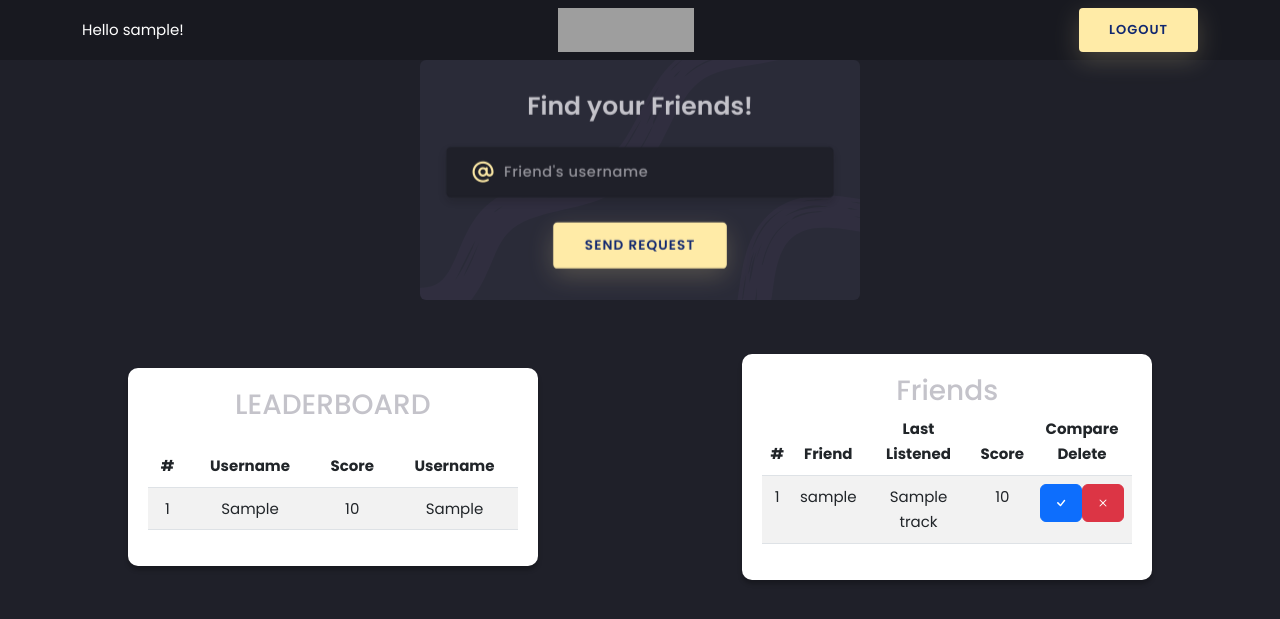
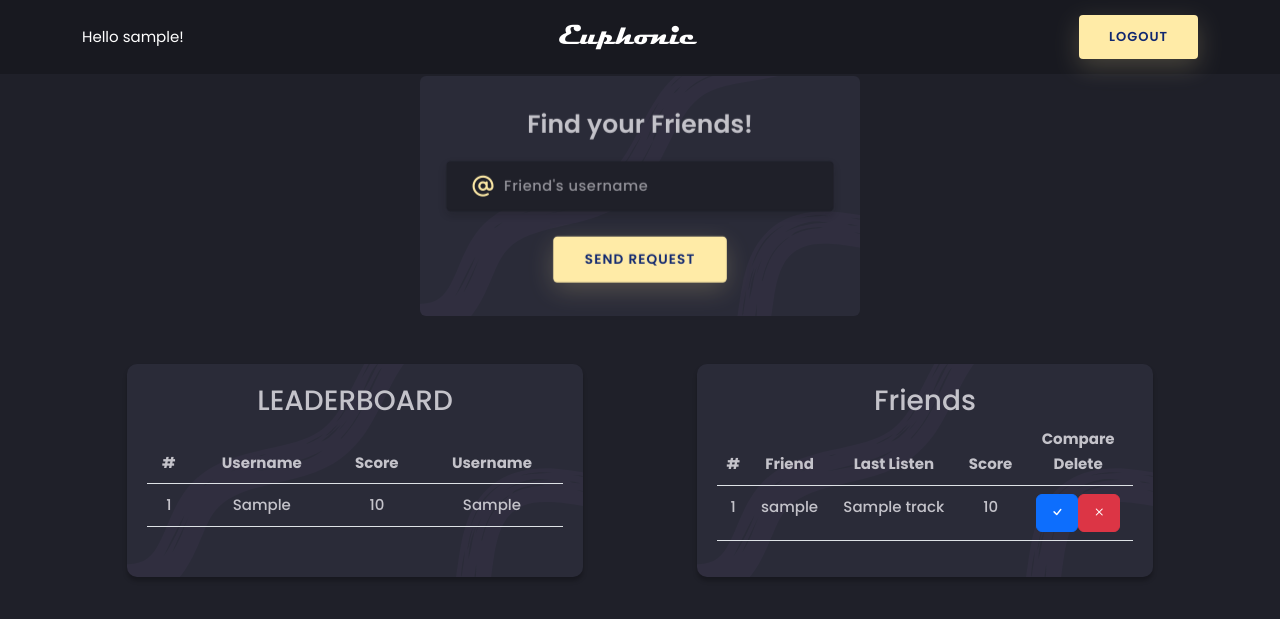
Before and after one commit to Scooney6/Euphonic, a Flask app: template Flask/templates/home.html in a window 1280 px wide. Shown: the top 619 px of the page. Run offline with Flask 2, Linux system fonts and the light colour scheme; the template is opened without the code that fills it: most values are stand-ins (such as "Sample title", 1, 10 or a date in 2020); parts of the project's set-up code (start-up, migrations or seed data) failed here and were passed over; some libraries are stand-ins or nearby versions; grey boxes are pictures that could not be loaded.

Commit message:
Dashboard Look Update

```diff
--- a/Flask/static/css/style.css
+++ b/Flask/static/css/style.css
@@ -1,4 +1,9 @@
 @import url('https://fonts.googleapis.com/css?family=Poppins:400,500,600,700,800,900');
+
+@font-face {
+  font-family: customEuphonic;
+  src: url(../font/MAGNETOB.TTF);
+}
 
 body {
   font-family: 'Poppins', sans-serif;
@@ -10,9 +15,21 @@ body {
   overflow-x: hidden;
 }
 
+.table {
+  font-family: 'Poppins', sans-serif;
+  font-weight: 500;
+  font-size: 15px;
+  color: #c4c3ca;
+}
+
+.euphonic-custom-font {
+  font-family: customEuphonic;
+}
+
 a {
   cursor: pointer;
   transition: all 200ms linear;
+  text-decoration: none;
 }
 
 a:hover {
@@ -20,11 +37,11 @@ a:hover {
 }
 
 .link {
-  color: #c4c3ca;
+  color: #ffeba7;
 }
 
 .link:hover {
-  color: #ffeba7;
+  color: #fff;
 }
 
 p {
@@ -129,17 +146,6 @@ h6 span {
   transform-style: preserve-3d;
   perspective: 800px;
   margin-top: 60px;
-}
-
-.card-3d-wrapper-friends {
-  width: 100%;
-  height: 100%;
-  position: absolute;
-  top: 0;
-  left: 0;
-  -webkit-transform-style: preserve-3d;
-  transform-style: preserve-3d;
-  transition: all 600ms ease-out;
 }
 
 .card-front,
@@ -403,9 +409,10 @@ h6 span {
 
 .navbar-brand {
   width: 136px;
-  background: url(../img/logo.svg) center center no-repeat;
+  background: center center no-repeat;
   border: 0;
-  text-indent: -99999px;
+  font-size: 28px;
+  text-indent: 0px;
   margin-right: auto;
   margin-left: auto;
 }
@@ -432,7 +439,11 @@ h6 span {
 .user {
   width: 40%;
   text-align: center;
-  background-color: #fff;
+  background-color: #2a2b38;
+  background-image: url('pat.svg');
+  background-position: bottom center;
+  background-repeat: no-repeat;
+  background-size: 300%;
   border-radius: 10px;
   box-shadow: 0px 4px 4px rgba(0, 0, 0, 0.25);
   padding: 20px;
@@ -458,20 +469,3 @@ h6 span {
   background-color: #333;
   color: #fff;
 }
-
-@media only screen and (max-width: 768px) {
-  .user-container {
-    flex-direction: column;
-    align-items: center;
-  }
-
-  .user {
-    width: 80%;
-    margin-bottom: 20px;
-  }
-
-  .comparison-score {
-    width: 100%;
-    margin-bottom: 20px;
-  }
-}
--- a/Flask/templates/home.html
+++ b/Flask/templates/home.html
@@ -29,7 +29,7 @@
                 <span>Hello {{ username }}!
                 </span>
             </div>
-            <a class="navbar-brand" href="{{ url_for('home') }}">Euphonic</a>
+            <a class="navbar-brand euphonic-custom-font" href="{{ url_for('home') }}">Euphonic</a>
             <form action="{{ url_for('logout') }}" method="POST">
                 <button type="submit" class="bttn btn-secondary navbar-bttn">Logout</button>
             </form>
@@ -37,21 +37,19 @@
     </nav>
 
     <!-- Body -->
-    <div class="section">
+    <div class="section mt-3">
         <div class="container">
-            <div class="row justify-content-center">
+            <div class="row justify-content-around">
                 <div class="text-center align-self-center">
                     <div class="card-3d-wrap-friends mx-auto">
-                        <div class="card-3d-wrapper-friends">
                         <div class="card-friends">
                             <div class="center-wrap">
                                 <div class="section text-center">
-                                        <h4 class="mb-15 pb-3">Find your Friends!</h4>
+                                    <h4 class="mb-1 pb-3">Find your Friends!</h4>
                                     <form action="{{ url_for('addFriendRoute') }}" method="POST">
                                         <div class="form-group">
                                             <input type="username" name="friend_username" class="form-style"
-                                                    placeholder="Friend's username" id="friend_username"
-                                                    autocomplete="off">
+                                                placeholder="Friend's username" id="friend_username" autocomplete="off">
                                             <i class="input-icon uil uil-at"></i>
                                         </div>
                                         <input type="submit" class="bttn mt-4" value="Send Request">
@@ -62,16 +60,11 @@
                     </div>
                 </div>
             </div>
-            </div>
-        </div>
-    </div>
-
-    <div class="user-container mt-1">
-        <div class="user">
-            <div class="row">
-                <div class="col-md-12">
+            <div class="row justify-content-around mt-5">
+                <div class="col-auto user">
+                    <div class="section text-center align-self-center">
                         <h3 class="text-center mb-4">LEADERBOARD</h3>
-                    <table class="table table-striped">
+                        <table class="table text-center">
                             <thead>
                                 <tr>
                                     <th scope="col">#</th>
@@ -93,17 +86,15 @@
                         </table>
                     </div>
                 </div>
-        </div>
-        <div class="user">
-            <div class="row">
-                <div class="col-md-12">
-                    <h3 class="text-center">Friends</h3>
-                    <table class="table table-striped">
+                <div class="col-auto user">
+                    <div class="section text-center">
+                        <h3>Friends</h3>
+                        <table class="table">
                             <thead>
                                 <tr>
                                     <th scope="col">#</th>
                                     <th scope="col">Friend</th>
-                                <th scope="col">Last Listened</th>
+                                    <th scope="col">Last Listen</th>
                                     <th scope="col">Score</th>
                                     <th scope="col">Compare<br>Delete</th>
                                 </tr>
@@ -114,7 +105,7 @@
                                     <td>{{ loop.index }}</td>
                                     <td>{{ friend['username'] }}</td>
                                     {% if 'track_href' in friend %}
-                                <td><a href="{{ friend['track_href'] }}">{{ friend['track'] }}</a></td>
+                                    <td><a href="{{ friend['track_href'] }}" class="link">{{ friend['track'] }}</a></td>
                                     {% else %}
                                     <td>{{ friend['track'] }}</td>
                                     {% endif %}
@@ -122,26 +113,20 @@
                                     <td>
                                         <div class="btn-group">
                                             <a href="{{ url_for('compareRoute', friend_username=friend['username']) }}"><button
-                                                type="button" class="btn btn-primary"><svg
-                                                    xmlns="http://www.w3.org/2000/svg" width="16" height="16"
-                                                    fill="currentColor" class="bi bi-check" viewBox="0 0 16 16">
-                                                    <path
-                                                        d="M10.97 4.97a.75.75 0 0 1 1.07 1.05l-3.99 4.99a.75.75 0 0 1-1.08.02L4.324 8.384a.75.75 0 1 1 1.06-1.06l2.094 2.093 3.473-4.425a.267.267 0 0 1 .02-.022z" />
-                                                </svg><span class="visually-hidden">Compare</span></button></a>
+                                                    type="button" class="btn btn-primary"><i
+                                                        class="bi bi-check"></i><span
+                                                        class="visually-hidden">Compare</span></button></a>
                                             <a
                                                 href="{{ url_for('deleteFriendRoute', friend_username=friend['username']) }}"><button
-                                                type="button" class="btn btn-danger"><svg
-                                                    xmlns="http://www.w3.org/2000/svg" width="16" height="16"
-                                                    fill="currentColor" class="bi bi-x" viewBox="0 0 16 16">
-                                                    <path
-                                                        d="M4.646 4.646a.5.5 0 0 1 .708 0L8 7.293l2.646-2.647a.5.5 0 0 1 .708.708L8.707 8l2.647 2.646a.5.5 0 0 1-.708.708L8 8.707l-2.646 2.647a.5.5 0 0 1-.708-.708L7.293 8 4.646 5.354a.5.5 0 0 1 0-.708z" />
-                                                </svg><span class="visually-hidden">Delete</span></button></a>
+                                                    type="button" class="btn btn-danger"><i class="bi bi-x"></i><span
+                                                        class="visually-hidden">Delete</span></button></a>
                                         </div>
                                     </td>
                                 </tr>
                                 {% endfor %}
                             </tbody>
                         </table>
+                    </div>
                 </div>
             </div>
         </div>
--- a/Flask/templates/index.html
+++ b/Flask/templates/index.html
@@ -25,7 +25,7 @@
   <!-- Top menu -->
   <nav class="navbar navbar-dark fixed-top navbar-expand-md navbar-no-bg">
     <div class="container">
-      <a class="navbar-brand" href="/">Euphonic</a>
+      <a class="navbar-brand euphonic-custom-font" href="/">Euphonic</a>
     </div>
   </nav>
 
@@ -64,7 +64,7 @@
                 <div class="card-back">
                   <div class="center-wrap">
                     <div class="section text-center">
-                      <h4 class="mb-7 pb-1">Register</h4>
+                      <h4 class="mb-2 pb-1">Register</h4>
                       <form action="{{ url_for('register') }}" method="POST">
                         <div class="form-group">
                           <input type="text" name="firstname" class="form-style" placeholder="First Name" id="firstname"
```
Also changed, not shown: Flask/templates/compare.html (+14 -15 lines), Flask/static/font/MAGNETOB.TTF (added), Flask/static/img/logo.svg (deleted). Lines whose indentation alone changed are shown as unchanged.
